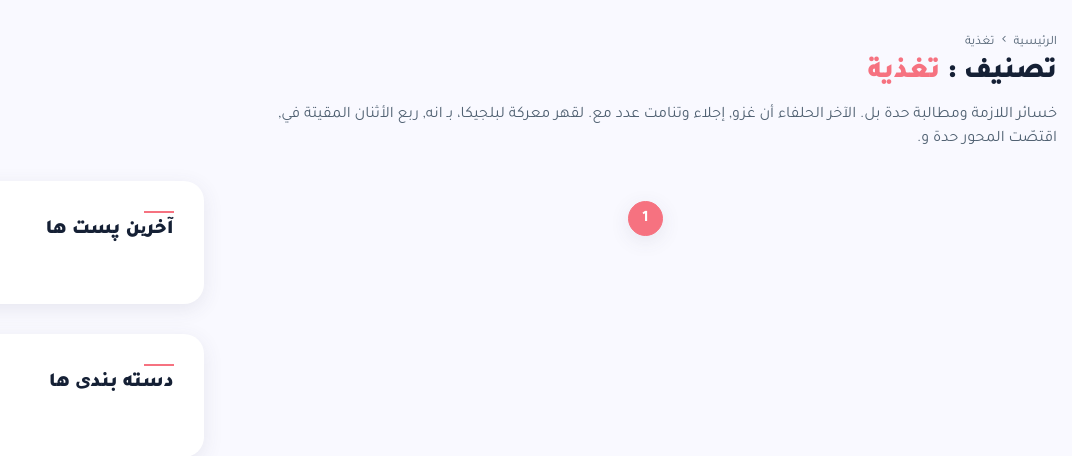
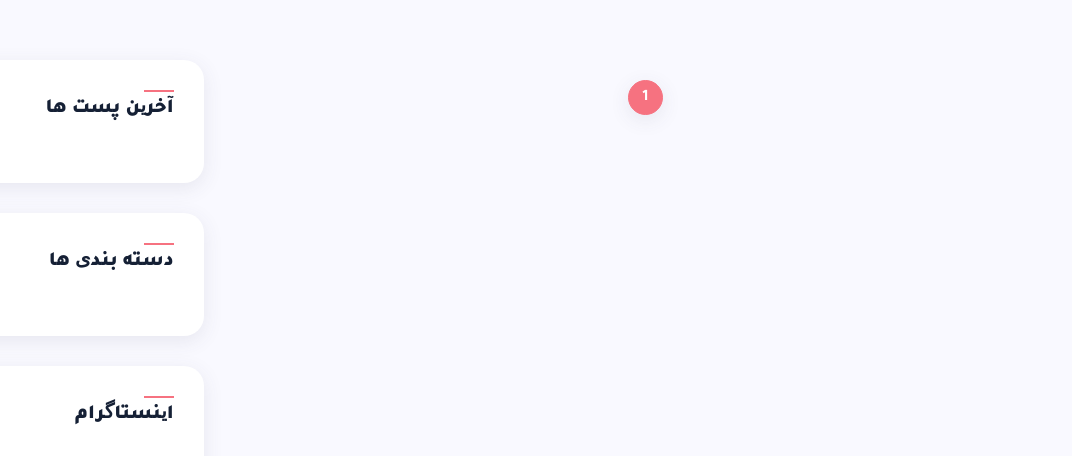
Before and after one commit to mhas1381/MyWebsite, a Django app: page /blog/ in a window 1280 px wide. Shown: the part 70-526 px from the top of the page, without its empty margins (208-1280 px from the left). Run offline with Django 3.2, Linux system fonts and the light colour scheme; data that the repository does not hold is empty; some libraries are stand-ins or nearby versions; some web fonts are replaced.

Commit message:
Update blog-home.html

```diff
--- a/templates/blog/blog-home.html
+++ b/templates/blog/blog-home.html
@@ -9,16 +9,6 @@
             <div class="row">
                 <div class="col-lg-8">
                     <div class="categorie-title">
-                        <small>
-                            <a href="index.html">الرئيسية</a>
-                            <span class="arrow_carrot-left"></span> تغذية
-                        </small>
-                        <h3>تصنيف :
-                            <span> تغذية</span>
-                        </h3>
-                        <p> خسائر اللازمة ومطالبة حدة بل. الآخر الحلفاء أن غزو, إجلاء وتنامت عدد مع. لقهر معركة لبلجيكا، بـ انه, ربع الأثنان المقيتة
-                        في, اقتصّت المحور حدة و.
-                        </p>
                     </div>
                 </div>
             </div>
```
